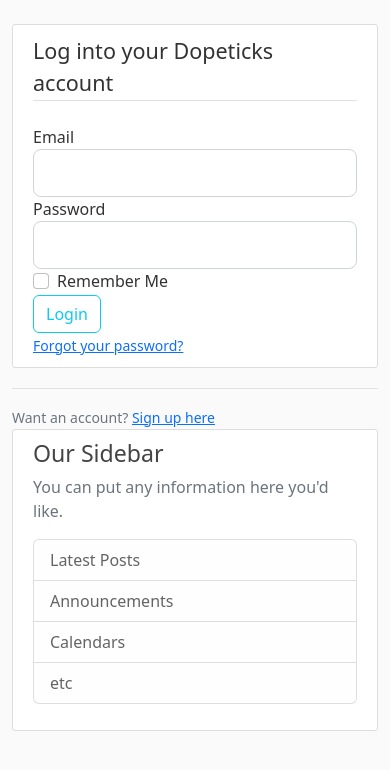
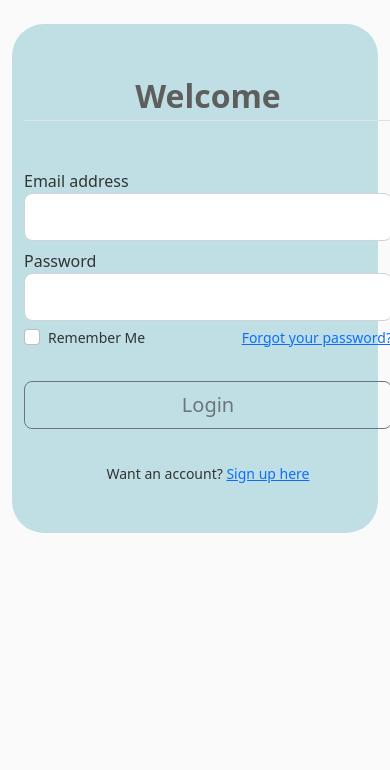
Before and after one commit to csidon/dopeticks, a Flask app: page /login in a window 390 px wide. Shown: the part 56-826 px from the top of the page. Run offline with Flask 3, Linux system fonts and the light colour scheme; parts of the project's set-up code (start-up, migrations or seed data) failed here and were passed over; some libraries are stand-ins or nearby versions.

Commit message:
Trying to resolve conflicts

```diff
--- a/dopeticksApp/dopeticks/forms.py
+++ b/dopeticksApp/dopeticks/forms.py
@@ -26,7 +26,7 @@
 
 
 class LoginForm(FlaskForm):
-	userEmail = StringField('Email', validators=[DataRequired(), Email()])
+	userEmail = StringField('Email address', validators=[DataRequired(), Email()])
 	userPassword = PasswordField('Password', validators=[DataRequired()])
 
 	# Remembers user's information so that they do not need to re-login if they close their browser
--- a/dopeticksApp/dopeticks/static/main.css
+++ b/dopeticksApp/dopeticks/static/main.css
@@ -5,6 +5,29 @@
   color: #333333;
   margin-top: 5rem;
 }
+
+body.page-background {
+  background-image: url('static/images/register_back.png');
+  background-repeat: no-repeat;
+  background-position: right top;
+  width: 70%;
+}
+
+.divider:after,
+.divider:before {
+content: "";
+flex: 1;
+height: 1px;
+background: #eee;
+}
+.h-custom {
+height: calc(100% - 300px);
+}
+/*@media (max-width: 30rem) {
+.h-custom {
+height: 100%;
+}
+}*/
 
 h1, h2, h3, h4, h5, h6 {
   color: #444444;
@@ -80,3 +103,18 @@
 .account-heading {
   font-size: 2.5rem;
 }
+
+#right-side {
+    width: 70%;
+}
+
+/*Login Page customization*/
+.login-btn{
+    width:100%;
+}
+
+.login-pic{
+    opacity: 100%;
+    z-index: -1;
+    margin-left:20%;
+}
--- a/dopeticksApp/dopeticks/templates/layout.html
+++ b/dopeticksApp/dopeticks/templates/layout.html
@@ -63,19 +63,19 @@
 		      {% block content %}{% endblock %}
 
 		    </div>
-		    <div class="col-md-4">
-		      <div class="content-section">
-		        <h3>Our Sidebar</h3>
-		        <p class='text-muted'>You can put any information here you'd like.
-		          <ul class="list-group">
-		            <li class="list-group-item list-group-item-light">Latest Posts</li>
-		            <li class="list-group-item list-group-item-light">Announcements</li>
-		            <li class="list-group-item list-group-item-light">Calendars</li>
-		            <li class="list-group-item list-group-item-light">etc</li>
-		          </ul>
-		        </p>
-		      </div>
-		    </div>
+<!--		    <div class="col-md-4">-->
+<!--		      <div class="content-section">-->
+<!--		        <h3>Our Sidebar</h3>-->
+<!--		        <p class='text-muted'>You can put any information here you'd like.-->
+<!--		          <ul class="list-group">-->
+<!--		            <li class="list-group-item list-group-item-light">Latest Posts</li>-->
+<!--		            <li class="list-group-item list-group-item-light">Announcements</li>-->
+<!--		            <li class="list-group-item list-group-item-light">Calendars</li>-->
+<!--		            <li class="list-group-item list-group-item-light">etc</li>-->
+<!--		          </ul>-->
+<!--		        </p>-->
+<!--		      </div>-->
+<!--		    </div>-->
 		  </div>
 		</main>
 
--- a/dopeticksApp/dopeticks/templates/login.html
+++ b/dopeticksApp/dopeticks/templates/login.html
@@ -1,13 +1,18 @@
 {% extends "layout.html" %}
 {% block content %}
-	<div class="content-section">
-		<form method="POST" action="">
+	<section class="vh-40" style="background-color: #C0DFE4; border-radius: 2rem;">
+<!--		Container settings-->
+		<div class="container-fluid py-5 h-100">
+			<div class="row d-flex justify-content-center align-items-center h-100 g-0">
+				<div class="col-md-8 col-lg-6 col-xl-4 offset-xl-1">
+					<!--form-->
+					<form style="width: 23rem; z-index:1;" method="POST" action="">
 						<!-- # Hidden tag method adds a CSRF token -->
 						{{ form.hidden_tag() }}
-			<fieldset class="form-group">
-				<legend class="border-bottom mb-4"> Log into your Dopeticks account</legend>
 
-				<div class="form-group">
+							<legend class="border-bottom text-center mb-5" style = "font-weight: bold; font-size: 32px; color: #5E5E5E;"> Welcome</legend>
+
+							<div class="form-outline mb-2">
 								{{ form.userEmail.label(class="form-control-label") }}
 								{% if form.userEmail.errors %}
 									{{ form.userEmail(class="form-control form-control-lg is-invalid")}}
@@ -20,7 +25,7 @@
 									{{ form.userEmail(class="form-control form-control-lg") }}
 								{% endif %}
 							</div>
-				<div class="form-group">
+							<div class="form-outline mb-1">
 								{{ form.userPassword.label(class="form-control-label") }}
 								{% if form.userPassword.errors %}
 									{{ form.userPassword(class="form-control form-control-lg is-invalid")}}
@@ -33,22 +38,34 @@
 									{{ form.userPassword(class="form-control form-control-lg") }}
 								{% endif %}
 							</div>
-				<div class='form-check'>
+<!--						remember me check-box and forgot password link-->
+							<div class = "d-flex justify-content-between align-items-center">
+								<div class='form-check mb-0'>
 									{{ form.userRemember(class="form-check-input") }}
-					{{ form.userRemember.label(class="form-check-label") }}
+									{{ form.userRemember.label(class="small form-check-label") }}
 								</div>
-			</fieldset>
-			<div class="form-group">
-					{{ form.submit(class="btn btn-outline-info") }}
-			</div>
-			<small class="text-muted ml-2">
+								<small class="text-body">
 									<a href="#">Forgot your password?</a>
 								</small>
+							</div>
+<!--						login button-->
+							<div class="text-center text-lg-start mt-4 pt-2">
+								{{ form.submit(class="btn btn-outline-secondary btn-lg btn-block login-btn") }}
+							</div>
+<!--						link to the registration page-->
+							<div class="text-center text-lg-start mt-4 pt-2">
+								<small class="small mt-2 pt-1 mb-0">
+									Want an account? <a class="link-primary" href="{{ url_for('login') }}">Sign up here</a>
+								</small>
+							</div>
 					</form>
 				</div>
-	<div class="border-top pt-3">
-		<small class="text-muted">
-			Want an account? <a class="ml-2" href="{{ url_for('login') }}">Sign up here</a>
-		</small>
+				<div class="col-lg-6 px-0 d-none d-lg-block">
+        			<img src="https://mdbcdn.b-cdn.net/img/Photos/new-templates/bootstrap-login-form/draw2.webp"
+          				alt="Login image" class ="login-pic" style="object-fit: cover; object-position: right;">
 				</div>
+			</div>
+		</div>
+	</section>
+
 {% endblock content %}
```
Also changed, not shown: dopeticksApp/dopeticks/templates/register.html (+13 -1 lines), dopeticksApp/dopeticks/static/images/register_back_pic.png (added), 1 other file. Lines whose indentation alone changed are shown as unchanged.
